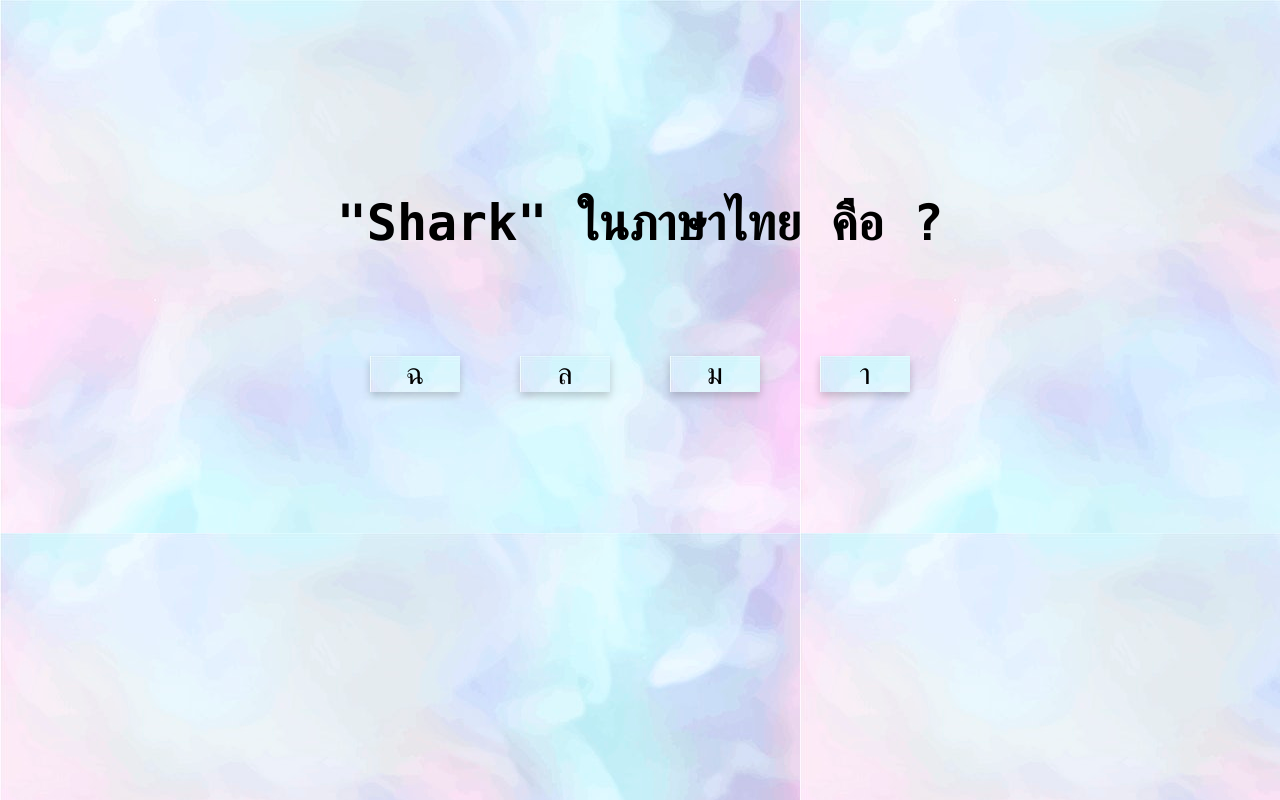
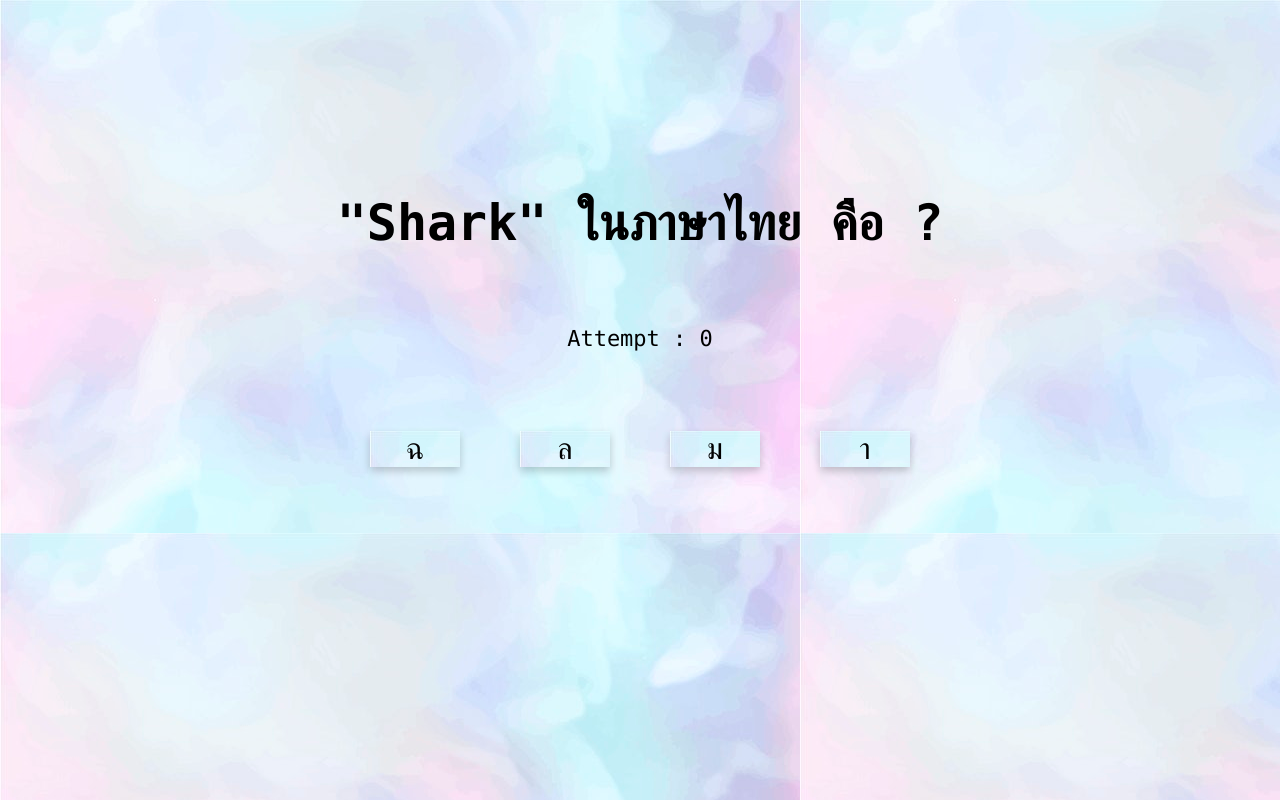
Before and after one commit to TannakornM/lab-react-3SA03, a React (Create React App) app: page / in a window 1280 px wide. Built offline with nearby package versions, Linux system fonts and the light colour scheme.

Commit message:
commit 4

```diff
--- a/src/App.css
+++ b/src/App.css
@@ -28,3 +28,9 @@ h1 {
 font-family: "Lucida Console", Courier, monospace;
 text-align: center;
 }
+
+.AttemptAndAnswer {
+  font-size: 22px;
+  font-family: "Lucida Console", Courier, monospace;
+  text-align: center;
+}
--- a/src/WordCard.js
+++ b/src/WordCard.js
@@ -39,16 +39,26 @@ export default function WordCard(props){
             }else{
                 //console.log('reset')
                 alert("try agian !!");
-                setState({...state, guess: '', attempt: state.attempt + 1});
+                state.attempt += 1;
+                setState({...state, guess: '', attempt: state.attempt});
             }
         }
-
+        temp = state.attempt;
 
     }
 
 
     return (
         <div>
+
+            <div class="AttemptAndAnswer">
+
+                Attempt : {temp}
+                <br></br>
+                <br></br>
+                <br></br>
+
+            </div>
 
 
             {
```
